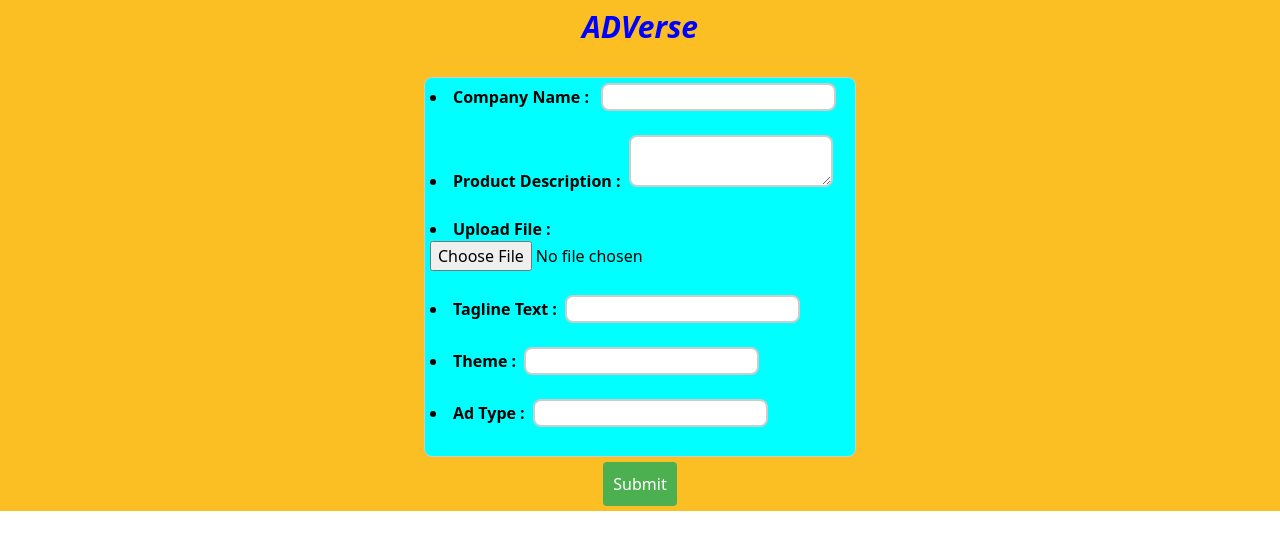
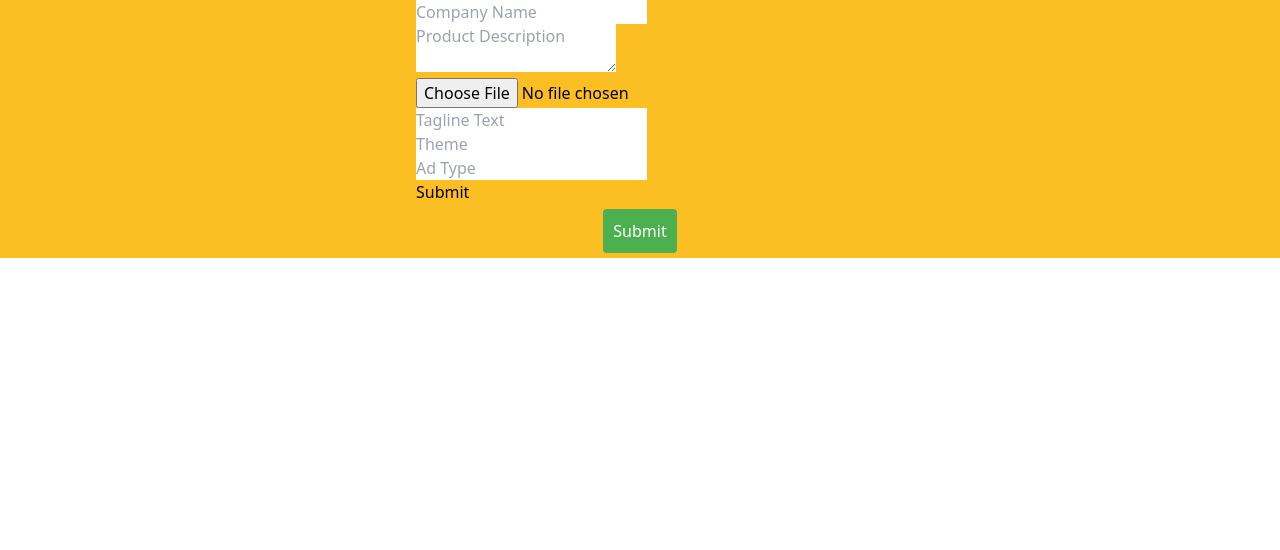
Before and after one commit to Adarshh9/AdVerse, a React (Create React App) app in the folder ad-verse/: page / in a window 1280 px wide. Shown: the top 550 px of the page. Built offline with nearby package versions, Linux system fonts and the light colour scheme.

Commit message:
[FIXED] Frontend issue

```diff
--- a/ad-verse/src/pages/landingpage.js
+++ b/ad-verse/src/pages/landingpage.js
@@ -1,16 +1,15 @@
 import React, { useState } from 'react';
 import axios from 'axios';
 import { Link } from 'react-router-dom';
-
 
 const YourComponent = () => {
   const [formData, setFormData] = useState({
     companyName: '',
     productDescription: '',
-    productImage: null, // File type for image
+    productImage: null,
     taglineText: '',
     theme: '',
-    adType: ''
+    adType: '',
   });
 
   const handleInputChange = (e) => {
@@ -40,54 +39,32 @@ const YourComponent = () => {
     formDataToSend.append('theme', formData.theme);
     formDataToSend.append('adType', formData.adType);
 
-
     try {
-      // Sending image and form data to the backend
       const response = await axios.post('http://127.0.0.1:5000/api/endpoint', formDataToSend, {
         headers: {
           'Content-Type': 'multipart/form-data'
         }
       });
       console.log('Data sent successfully!', response.data);
-      // Handle success or other logic
     } catch (error) {
       console.error('Error sending data:', error);
-      // Handle error
     }
   };
 
   return (
-    <div style={{ textAlign: 'centre', margin: '4px'  }}>
-      <div style={{ textAlign:'center', color:'blue', fontWeight:'bold', fontStyle:'italic', fontSize:'30px' }}><h1>ADVerse</h1></div><br />
-      <form onSubmit={handleSubmit} style={{  maxWidth: '500px', margin: '4px', padding: '5px', border: '1px solid #ccc', borderRadius: '8px',backgroundColor:'#00FFFF',textAlign: 'centre' }}>
-        <li>
-         <b>Company Name :&nbsp;&nbsp; </b>
-          <input type="text" name="companyName" value={formData.companyName} onChange={handleInputChange} style={{border: '2px solid #ccc' , borderRadius: '8px'}}   />
-        </li><br />
-        <li>
-          <b>Product Description :&nbsp;&nbsp;</b>
-          <textarea name="productDescription" value={formData.productDescription} onChange={handleInputChange} style={{border: '2px solid #ccc' , borderRadius: '8px'}} />
-        </li><br />
-        <li>
-          <b>Upload File :&nbsp;&nbsp; </b>
-          <input type="file" accept="image/*" onChange={handleImageChange} />
-        </li><br />
-        <li>
-          <b>Tagline Text :&nbsp;&nbsp;</b>
-          <input type="text" name="taglineText" value={formData.taglineText} onChange={handleInputChange} style={{border: '2px solid #ccc' , borderRadius: '8px'}} />
-        </li><br />
-        <li>
-          <b>Theme :&nbsp;&nbsp;</b>
-          <input type="text" name="theme" value={formData.theme} onChange={handleInputChange} style={{border: '2px solid #ccc' , borderRadius: '8px'}} />
-        </li><br />
-        <li>
-          <b>Ad Type :&nbsp;&nbsp;</b>
-          <input type="text" name="adType" value={formData.adType} onChange={handleInputChange} style={{border: '2px solid #ccc' , borderRadius: '8px'}}  />
-        </li><br />
+    <div>
+      <form onSubmit={handleSubmit}>
+        <input type="text" name="companyName" value={formData.companyName} onChange={handleInputChange} placeholder="Company Name" /><br />
+        <textarea name="productDescription" value={formData.productDescription} onChange={handleInputChange} placeholder="Product Description" /><br />
+        <input type="file" accept="image/*" onChange={handleImageChange} /><br />
+        <input type="text" name="taglineText" value={formData.taglineText} onChange={handleInputChange} placeholder="Tagline Text" /><br />
+        <input type="text" name="theme" value={formData.theme} onChange={handleInputChange} placeholder="Theme" /><br />
+        <input type="text" name="adType" value={formData.adType} onChange={handleInputChange} placeholder="Ad Type" /><br />
+        <button type="submit">Submit</button>
       </form>
-      <div style={{textAlign:'center', margin:'5px'}}>
-        <Link to={"/product"}>
-          <button type="submit" style={{ padding: '10px', backgroundColor: '#4CAF50', color: 'white', border: 'none', borderRadius: '4px', cursor: 'pointer',   }}>
+      <div style={{ textAlign: 'center', margin: '5px' }}>
+        <Link to="/product">
+          <button style={{ padding: '10px', backgroundColor: '#4CAF50', color: 'white', border: 'none', borderRadius: '4px', cursor: 'pointer' }}>
             Submit
           </button>
         </Link>
```
